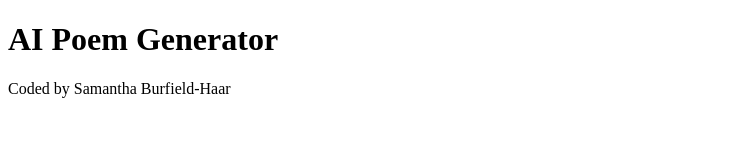
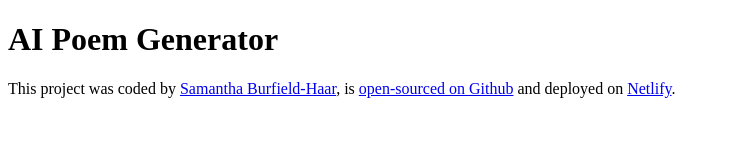
Before and after one commit to samanthabh/ai-poem-generator, a plain HTML site: page index.html in a window 1280 px wide. Shown: the whole page, without its empty margins (0-730 px from the left). Drawn offline with Linux system fonts and the light colour scheme.

Commit message:
footer updated with links

```diff
--- a/index.html
+++ b/index.html
@@ -8,7 +8,19 @@
   </head>
   <body>
     <h1>AI Poem Generator</h1>
-    <footer>Coded by Samantha Burfield-Haar</footer>
+    <footer>
+      This project was coded by
+      <a href="https://github.com/samanthabh" target="_blank"
+        >Samantha Burfield-Haar</a
+      >, is
+      <a href="https://github.com/samanthabh/ai-poem-generator" target="_blank"
+        >open-sourced on Github</a
+      >
+      and deployed on
+      <a href="https://sbh-ai-poem-generator.netlify.app/" target="_blank"
+        >Netlify</a
+      >.
+    </footer>
     <script src="src/index.js"></script>
   </body>
 </html>
```
